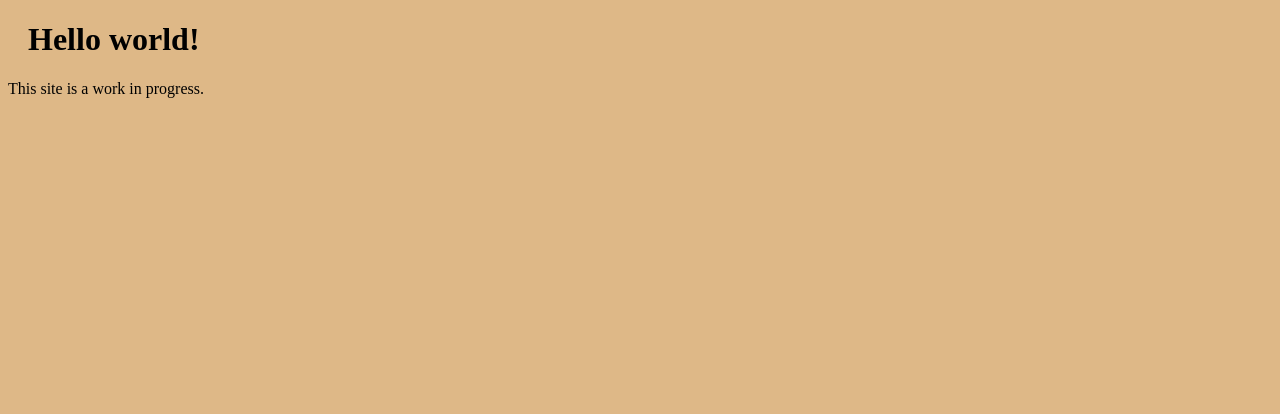
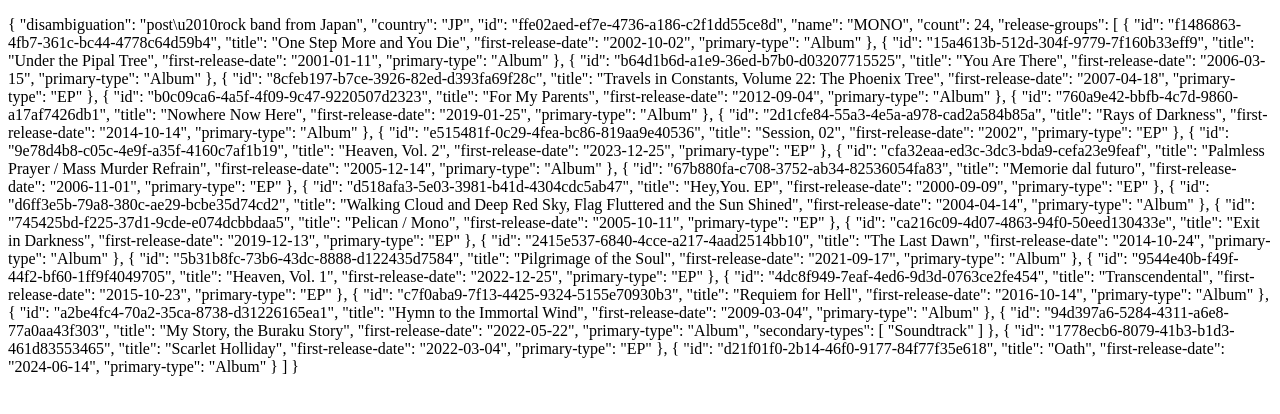
Before and after one commit to Ihnivid/ihnivid.github.io, a plain HTML site: page index.html in a window 1280 px wide. Drawn offline with Linux system fonts and the light colour scheme.

Commit message:
added /json for testing

```diff
--- a/index.html
+++ b/index.html
@@ -1,13 +1,15 @@
- <!DOCTYPE html>
+<!DOCTYPE html>
 <html>
-<head>
-<title>Hello World!</title>
-<link rel="stylesheet" href="style.css">
-</head>
 <body>
+<p id="demo">Fetch a file to change this text.</p>
+<script>
 
-<h1>Hello world!</h1>
-<p>This site is a work in progress.</p>
+let file = "json/MONO_readable.json"
 
+fetch (file)
+.then(x => x.text())
+.then(y => document.getElementById("demo").innerHTML = y);
+
+</script>
 </body>
 </html>
--- /dev/null
+++ b/json/MONO_readable.json
@@ -0,0 +1,156 @@
+{
+    "disambiguation": "post\u2010rock band from Japan",
+    "country": "JP",
+    "id": "ffe02aed-ef7e-4736-a186-c2f1dd55ce8d",
+    "name": "MONO",
+    "count": 24,
+    "release-groups": [
+        {
+            "id": "f1486863-4fb7-361c-bc44-4778c64d59b4",
+            "title": "One Step More and You Die",
+            "first-release-date": "2002-10-02",
+            "primary-type": "Album"
+        },
+        {
+            "id": "15a4613b-512d-304f-9779-7f160b33eff9",
+            "title": "Under the Pipal Tree",
+            "first-release-date": "2001-01-11",
+            "primary-type": "Album"
+        },
+        {
+            "id": "b64d1b6d-a1e9-36ed-b7b0-d03207715525",
+            "title": "You Are There",
+            "first-release-date": "2006-03-15",
+            "primary-type": "Album"
+        },
+        {
+            "id": "8cfeb197-b7ce-3926-82ed-d393fa69f28c",
+            "title": "Travels in Constants, Volume 22: The Phoenix Tree",
+            "first-release-date": "2007-04-18",
+            "primary-type": "EP"
+        },
+        {
+            "id": "b0c09ca6-4a5f-4f09-9c47-9220507d2323",
+            "title": "For My Parents",
+            "first-release-date": "2012-09-04",
+            "primary-type": "Album"
+        },
+        {
+            "id": "760a9e42-bbfb-4c7d-9860-a17af7426db1",
+            "title": "Nowhere Now Here",
+            "first-release-date": "2019-01-25",
+            "primary-type": "Album"
+        },
+        {
+            "id": "2d1cfe84-55a3-4e5a-a978-cad2a584b85a",
+            "title": "Rays of Darkness",
+            "first-release-date": "2014-10-14",
+            "primary-type": "Album"
+        },
+        {
+            "id": "e515481f-0c29-4fea-bc86-819aa9e40536",
+            "title": "Session, 02",
+            "first-release-date": "2002",
+            "primary-type": "EP"
+        },
+        {
+            "id": "9e78d4b8-c05c-4e9f-a35f-4160c7af1b19",
+            "title": "Heaven, Vol. 2",
+            "first-release-date": "2023-12-25",
+            "primary-type": "EP"
+        },
+        {
+            "id": "cfa32eaa-ed3c-3dc3-bda9-cefa23e9feaf",
+            "title": "Palmless Prayer / Mass Murder Refrain",
+            "first-release-date": "2005-12-14",
+            "primary-type": "Album"
+        },
+        {
+            "id": "67b880fa-c708-3752-ab34-82536054fa83",
+            "title": "Memorie dal futuro",
+            "first-release-date": "2006-11-01",
+            "primary-type": "EP"
+        },
+        {
+            "id": "d518afa3-5e03-3981-b41d-4304cdc5ab47",
+            "title": "Hey,You. EP",
+            "first-release-date": "2000-09-09",
+            "primary-type": "EP"
+        },
+        {
+            "id": "d6ff3e5b-79a8-380c-ae29-bcbe35d74cd2",
+            "title": "Walking Cloud and Deep Red Sky, Flag Fluttered and the Sun Shined",
+            "first-release-date": "2004-04-14",
+            "primary-type": "Album"
+        },
+        {
+            "id": "745425bd-f225-37d1-9cde-e074dcbbdaa5",
+            "title": "Pelican / Mono",
+            "first-release-date": "2005-10-11",
+            "primary-type": "EP"
+        },
+        {
+            "id": "ca216c09-4d07-4863-94f0-50eed130433e",
+            "title": "Exit in Darkness",
+            "first-release-date": "2019-12-13",
+            "primary-type": "EP"
+        },
+        {
+            "id": "2415e537-6840-4cce-a217-4aad2514bb10",
+            "title": "The Last Dawn",
+            "first-release-date": "2014-10-24",
+            "primary-type": "Album"
+        },
+        {
+            "id": "5b31b8fc-73b6-43dc-8888-d122435d7584",
+            "title": "Pilgrimage of the Soul",
+            "first-release-date": "2021-09-17",
+            "primary-type": "Album"
+        },
+        {
+            "id": "9544e40b-f49f-44f2-bf60-1ff9f4049705",
+            "title": "Heaven, Vol. 1",
+            "first-release-date": "2022-12-25",
+            "primary-type": "EP"
+        },
+        {
+            "id": "4dc8f949-7eaf-4ed6-9d3d-0763ce2fe454",
+            "title": "Transcendental",
+            "first-release-date": "2015-10-23",
+            "primary-type": "EP"
+        },
+        {
+            "id": "c7f0aba9-7f13-4425-9324-5155e70930b3",
+            "title": "Requiem for Hell",
+            "first-release-date": "2016-10-14",
+            "primary-type": "Album"
+        },
+        {
+            "id": "a2be4fc4-70a2-35ca-8738-d31226165ea1",
+            "title": "Hymn to the Immortal Wind",
+            "first-release-date": "2009-03-04",
+            "primary-type": "Album"
+        },
+        {
+            "id": "94d397a6-5284-4311-a6e8-77a0aa43f303",
+            "title": "My Story, the Buraku Story",
+            "first-release-date": "2022-05-22",
+            "primary-type": "Album",
+            "secondary-types": [
+                "Soundtrack"
+            ]
+        },
+        {
+            "id": "1778ecb6-8079-41b3-b1d3-461d83553465",
+            "title": "Scarlet Holliday",
+            "first-release-date": "2022-03-04",
+            "primary-type": "EP"
+        },
+        {
+            "id": "d21f01f0-2b14-46f0-9177-84f77f35e618",
+            "title": "Oath",
+            "first-release-date": "2024-06-14",
+            "primary-type": "Album"
+        }
+    ]
+}
```
